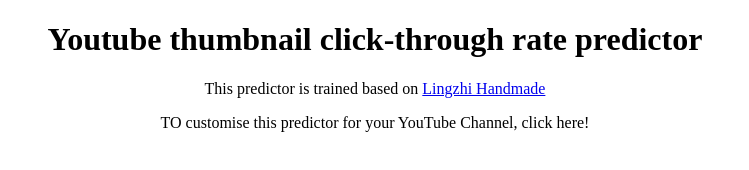
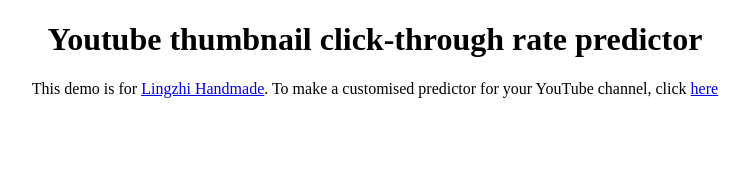
Before and after one commit to Chuhao95/mvp, a plain HTML site: page index.html in a window 1280 px wide. Shown: the whole page, without its empty margins (265-1014 px from the left). Drawn offline with Linux system fonts and the light colour scheme.

Commit message:
Add click here link to index.html

```diff
--- a/index.html
+++ b/index.html
@@ -14,8 +14,8 @@
     </head>
     <body>
 	<h1>Youtube thumbnail click-through rate predictor</h1>
-	    <p>This predictor is trained based on <a href="https://www.youtube.com/@lingzhihandmade">Lingzhi Handmade</a></p>
-	    <p>TO customise this predictor for your YouTube Channel, click here!</p>
+	    <p>This demo is for <a href="https://www.youtube.com/@lingzhihandmade">Lingzhi Handmade</a>. To make a customised predictor for your YouTube channel, click <a href="newpage.html">here</a>
+</p>
         <script
         type="module"
         src="https://gradio.s3-us-west-2.amazonaws.com/3.37.0/gradio.js"
```
